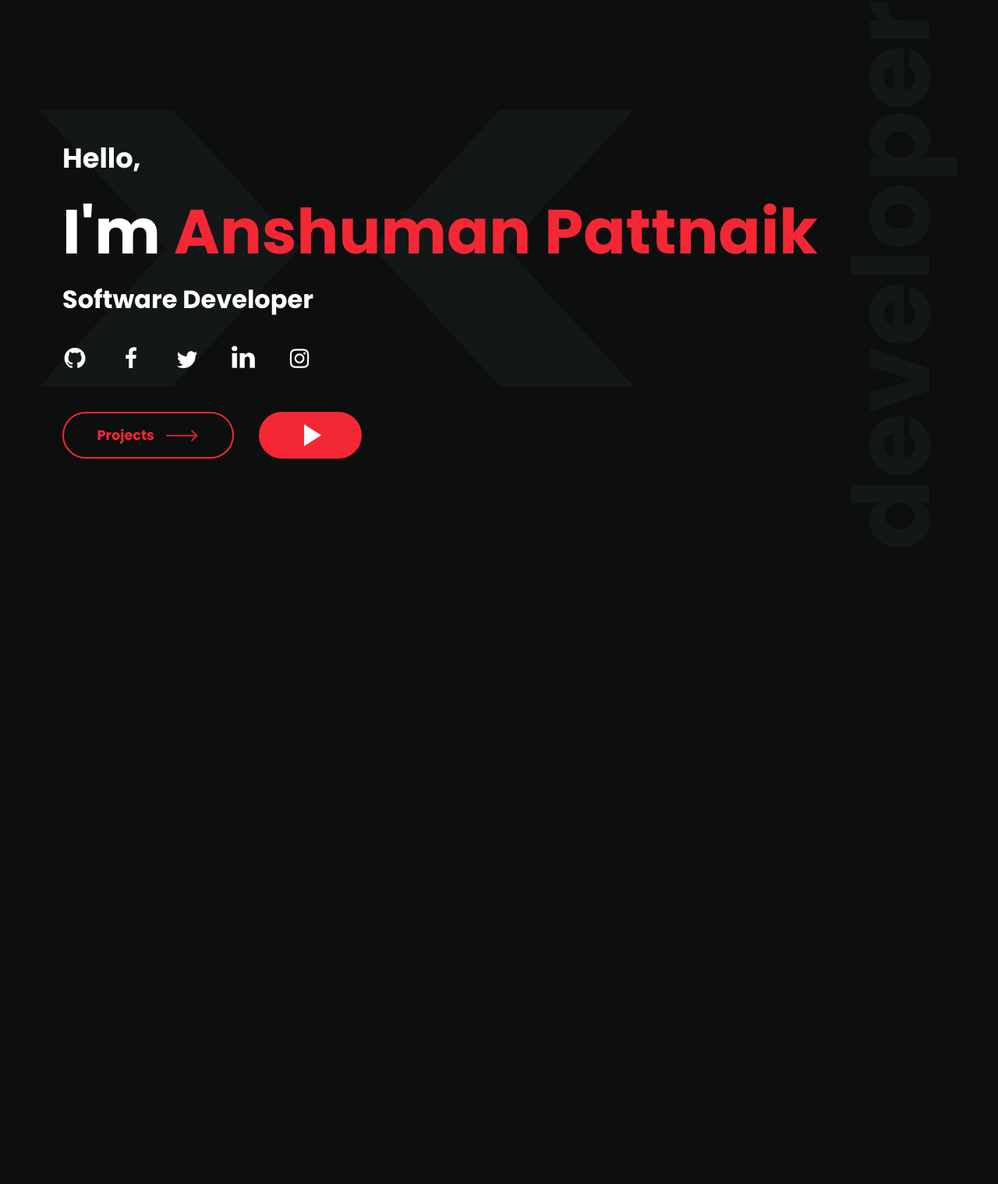
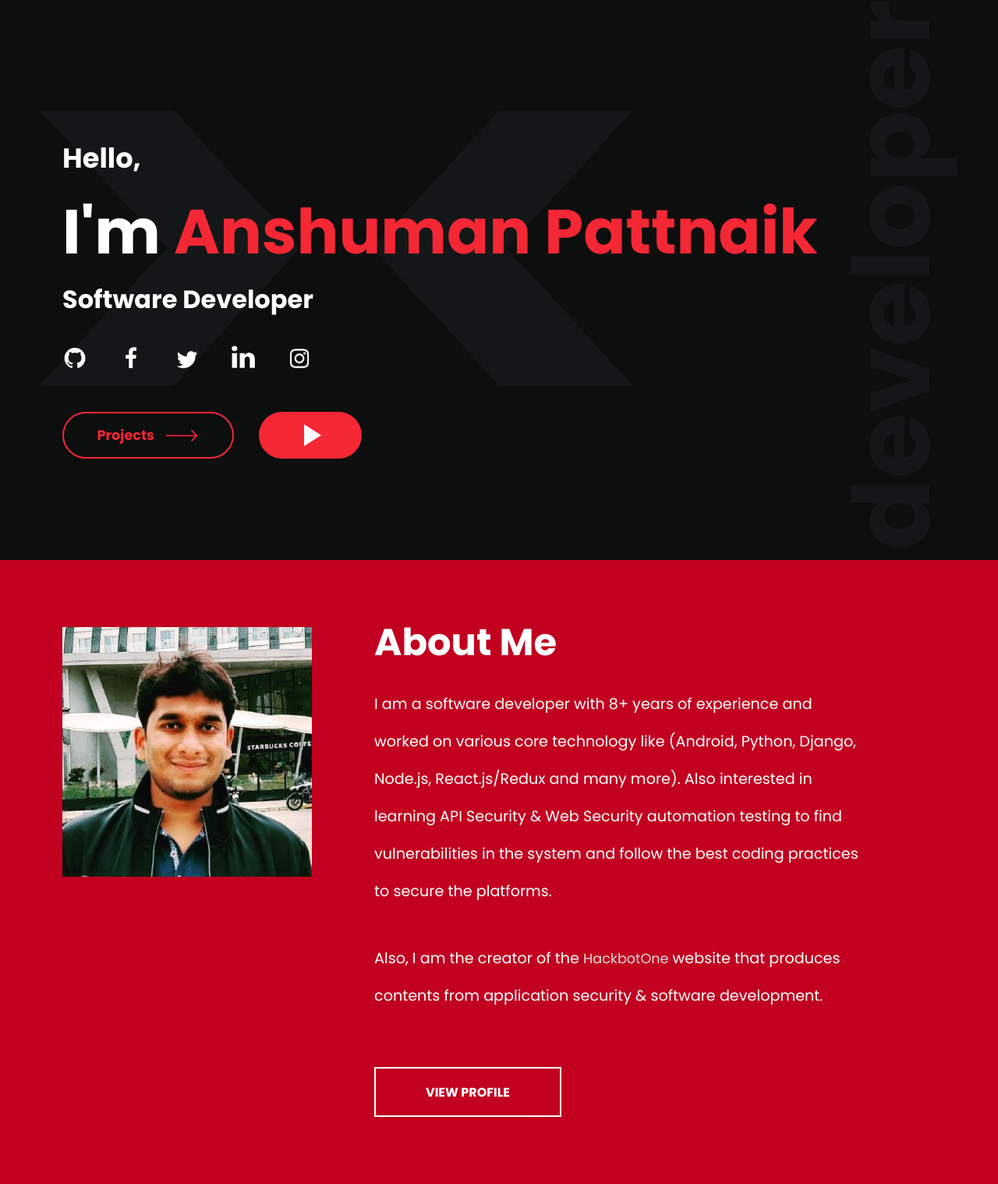
Before and after one commit to anshumanpattnaik/my-portfolio, a Django app: page / in a window 1280 px wide. Shown: the part 82-1600 px from the top of the page at 78% size. Before the commit the page ends 670 px from the top, so only its background shows below. Run offline with Django 4.2, Linux system fonts and the light colour scheme.

Commit message:
About Me Page

```diff
--- a/app/static/css/styles.css
+++ b/app/static/css/styles.css
@@ -55,10 +55,9 @@ html, body {
 }
 .body-container {
     width: 100vw;
-    height: 90vh;
+    height: 100vh;
     display: flex;
     align-items: center;
-    margin-top: 5vh;
 }
 .body-container > .x-label {
     font-family: PoppinsBold, serif;
@@ -198,7 +197,7 @@ html, body {
     display: flex;
     align-items: center;
     justify-content: center;
-    position: absolute;
+    position: fixed;
     right: 0;
     margin-right: 1em;
 }
@@ -219,7 +218,65 @@ html, body {
         -ms-user-select: none;
             user-select: none;
 }
-
+.about-me-container {
+    width: 100vw;
+    height: 100vh;
+    display: flex;
+    align-items: center;
+    background-color: #c20020;
+}
+.profile-container {
+    width: 80vw;
+    display: flex;
+    margin-left: 5em;
+}
+.profile-container > img {
+    width: 20em;
+    height: 20em;
+    margin-top: 1em;
+}
+.profile-container > .about-me {
+    display: flex;
+    flex-direction: column;
+    margin-left: 5em;
+}
+.profile-container > .about-me > .about-me-label {
+    font-family: PoppinsBold, serif;
+    font-size: 3rem;
+    color: #FFF;
+}
+.profile-container > .about-me > .description {
+    font-family: PoppinsRegular, serif;
+    font-size: 1.2rem;
+    color: #FFF;
+    line-height: 2.5em;
+}
+.profile-container > .about-me > .description > .hackbotone {
+    font-family: PoppinsRegular, serif;
+    font-size: 1.1rem;
+    color: #dbdbdb;
+    text-decoration: none;
+}
+.profile-container > .about-me > .description > .hackbotone:hover {
+    cursor: pointer;
+    text-decoration: underline;
+}
+.profile-container > .about-me > .view-profile > button {
+    width: 15em;
+    height: 4em;
+    font-family: PoppinsBold, serif;
+    font-size: 1rem;
+    color: #FFFFFF;
+    margin-top: 2em;
+    transition: .3s;
+    border: 2.2px solid #FFFFFF;
+    background: transparent;
+}
+.profile-container > .about-me > .view-profile > button:hover {
+    cursor: pointer;
+    color: #f42735;
+    background: #FFFFFF;
+}
 @keyframes from-top-to-bottom {
   0% {top: -30px}
   100% {top: 0px}
--- a/templates/index.html
+++ b/templates/index.html
@@ -81,5 +81,26 @@
             <span class="developer">developer</span>
         </div>
     </div>
+    <div class="about-me-container">
+        <div class="profile-container">
+            <img src="{% static 'images/anshuman_pattnaik.jpg' %}" alt="Anshuman Pattnaik" title="Anshuman Pattnaik"/>
+            <div class="about-me">
+                <span class="about-me-label">About Me</span>
+                <p class="description">
+                    I am a software developer with 8+ years of experience and worked on various core technology like
+                    (Android, Python, Django, Node.js, React.js/Redux and many more). Also interested in learning
+                    API Security & Web Security automation testing to find vulnerabilities in the system and follow
+                    the best coding practices to secure the platforms.
+                </p>
+                <p class="description">
+                    Also, I am the creator of the <a href="https://hackbotone.com" class="hackbotone" target="_blank">HackbotOne</a>
+                    website that produces contents from application security & software development.
+                </p>
+                <p class="view-profile">
+                    <button>VIEW PROFILE</button>
+                </p>
+            </div>
+        </div>
+    </div>
 </body>
 </html>
```
Also changed, not shown: app/static/images/anshuman_pattnaik.jpg (added).
